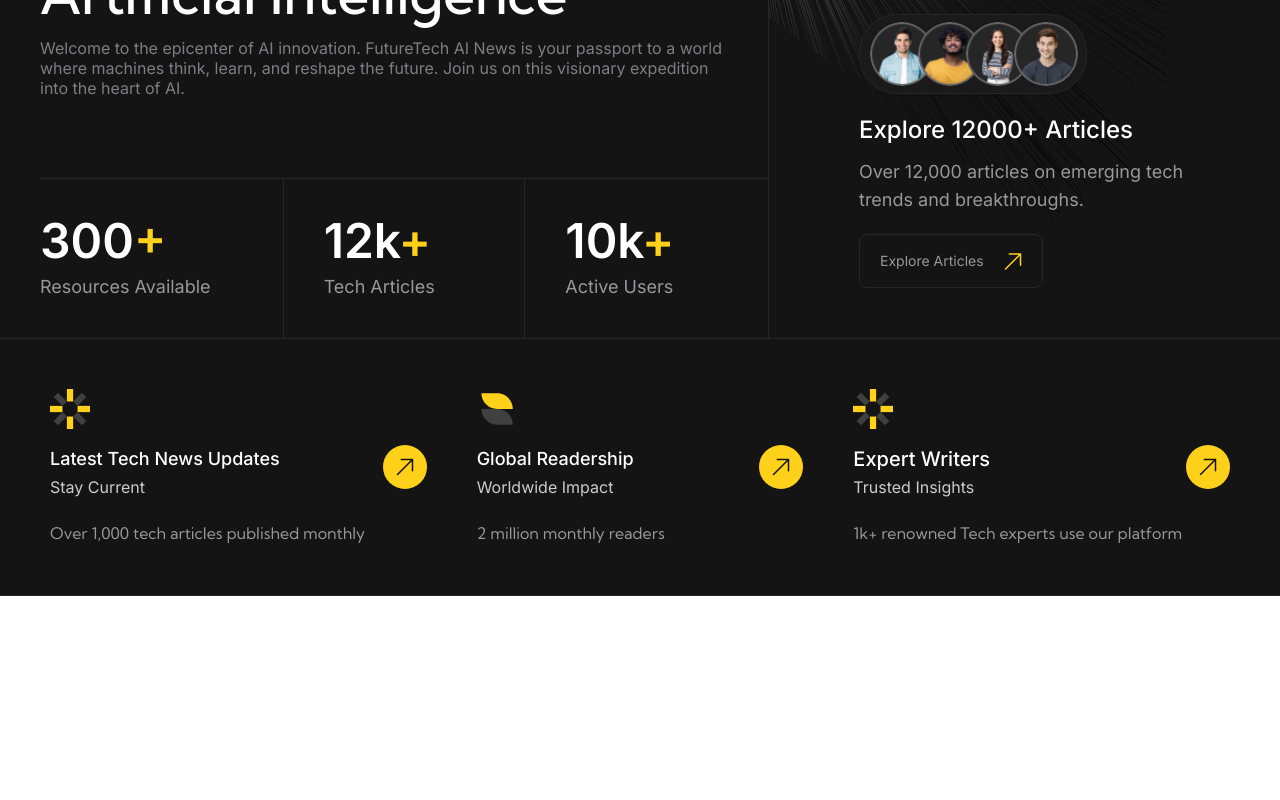
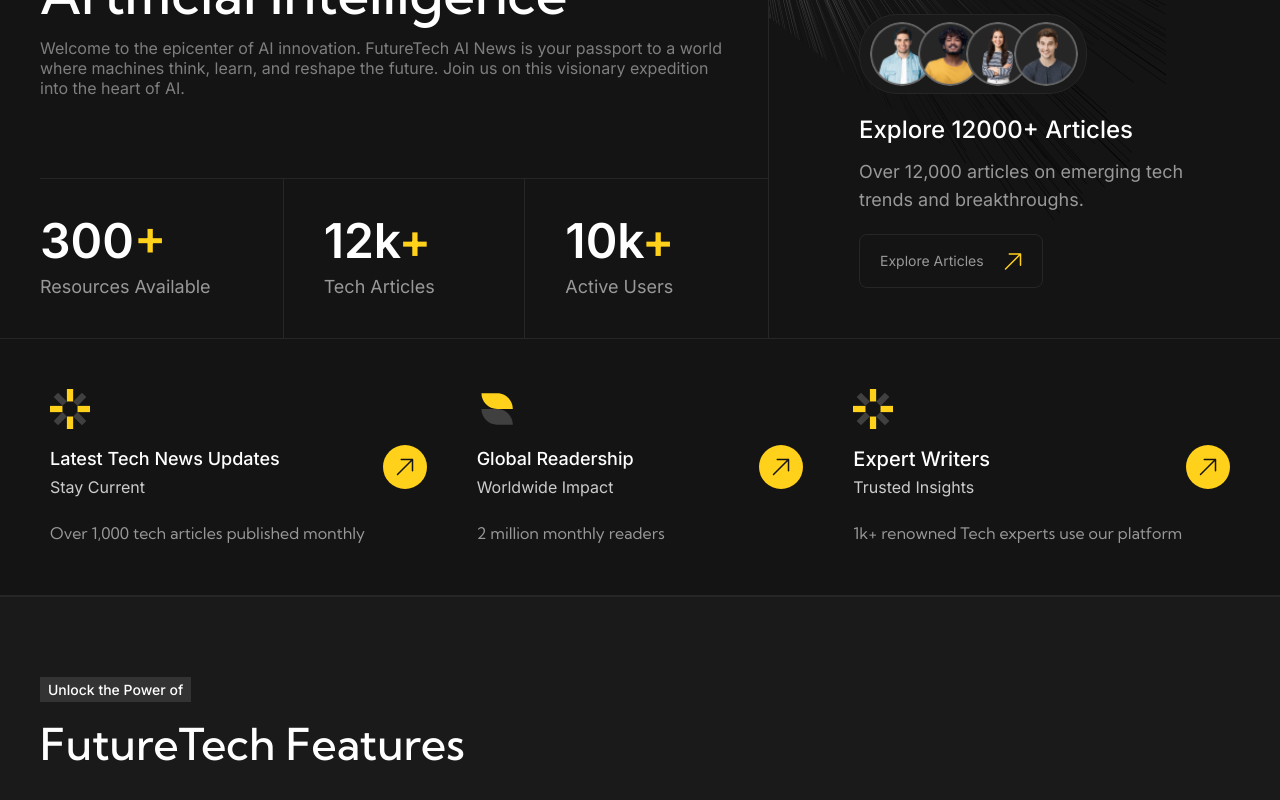
Before and after one commit to AbassKoyang/swirl, a React (Vite) app: page / in a window 1280 px wide. Shown: the part 336-1136 px from the top of the page. Before the commit the page ends 932 px from the top, so only its background shows below. Built offline with nearby package versions, Linux system fonts and the light colour scheme.

Commit message:
add: suheadingcon component

```diff
--- /dev/null
+++ b/src/components/SubheadingCon.jsx
@@ -0,0 +1,15 @@
+import LandingPageButton from "./LandingPageButton"
+
+const SubheadingCon = ({styles, text, buttonText, heading}) => {
+  return (
+    <div className="w-full bg-[#1A1A1A] py-[40px] px-5 lg:py-[80px] lg:px-10 2xl:py-[120px] border-y border-y-[#262626]  flex flex-col justify-center items-between max-w-[1500px]">
+        <div className="f">
+        <span className="font-medium font-inter text-white text-sm  lg:text-sm 2xl:text-xl bg-[#333333] py-1 px-2 2xl:py-[6px] 2xl:px-[10px] 2xl:rounded-[4px]">{text}</span>
+        <h2 className="font-kumbh font-medium  text-[28px] lg:text-[44px] 2xl:text-[58px] text-white capitalize lg:mt-[10px] 2xl:mt-[16px]">{heading}</h2>
+        </div>
+        <LandingPageButton styles={styles} text={buttonText} />
+    </div>
+  )
+}
+
+export default SubheadingCon
--- a/src/pages/Home.jsx
+++ b/src/pages/Home.jsx
@@ -1,11 +1,13 @@
 import Hero from "../components/Hero"
 import HeroFeaturesGrid from "../components/HeroFeaturesGrid"
+import SubheadingCon from "../components/SubheadingCon"
 
 const Home = () => {
   return (
     <section className="w-full min-h-screen bg-[#141414] max-w-[1500px]">
       <Hero />
       <HeroFeaturesGrid />
+      <SubheadingCon heading="FutureTech Features" text='Unlock the Power of' styles='hidden' />
     </section>
   )
 }
```
